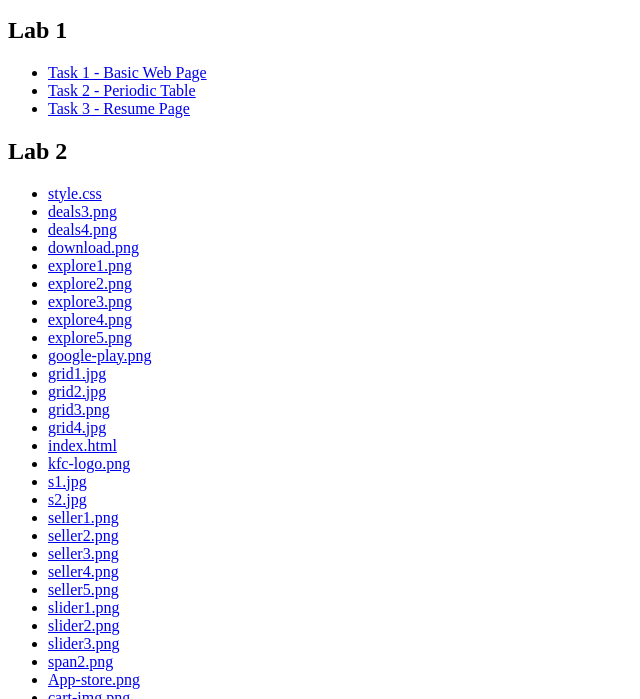
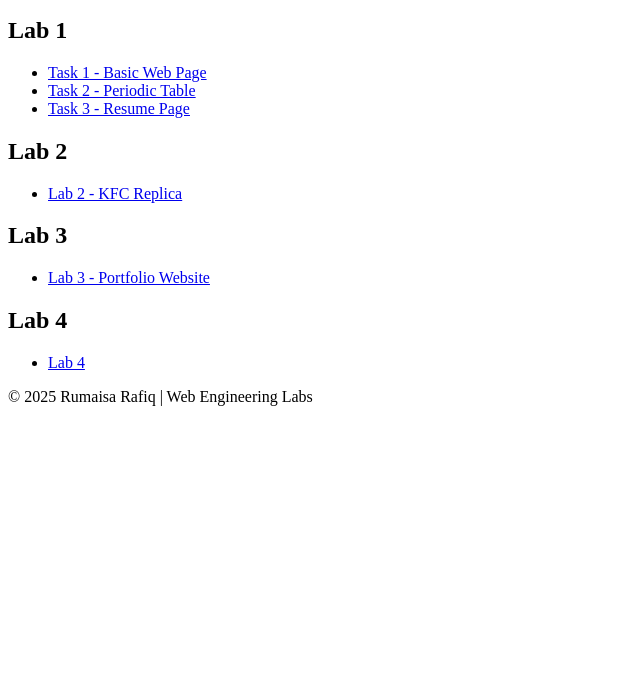
Before and after one commit to Rumaisa-Rafiq-codes/Web-Engineering-Labs, a plain HTML site: page index.html in a window 1280 px wide. Shown: the part 101-800 px from the top of the page, without its empty margins (0-640 px from the left). Drawn offline with Linux system fonts and the light colour scheme.

Commit message:
Update index.html

```diff
--- a/index.html
+++ b/index.html
@@ -19,42 +19,17 @@
 
     <h2>Lab 2</h2>
     <ul>
-        <li><a href="Lab2/style.css">style.css</a></li>
-        <li><a href="Lab2/deals3.png">deals3.png</a></li>
-        <li><a href="Lab2/deals4.png">deals4.png</a></li>
-        <li><a href="Lab2/download.png">download.png</a></li>
-        <li><a href="Lab2/explore1.png">explore1.png</a></li>
-        <li><a href="Lab2/explore2.png">explore2.png</a></li>
-        <li><a href="Lab2/explore3.png">explore3.png</a></li>
-        <li><a href="Lab2/explore4.png">explore4.png</a></li>
-        <li><a href="Lab2/explore5.png">explore5.png</a></li>
-        <li><a href="Lab2/google-play.png">google-play.png</a></li>
-        <li><a href="Lab2/grid1.jpg">grid1.jpg</a></li>
-        <li><a href="Lab2/grid2.jpg">grid2.jpg</a></li>
-        <li><a href="Lab2/grid3.png">grid3.png</a></li>
-        <li><a href="Lab2/grid4.jpg">grid4.jpg</a></li>
-        <li><a href="Lab2/index.html">index.html</a></li>
-        <li><a href="Lab2/kfc-logo.png">kfc-logo.png</a></li>
-        <li><a href="Lab2/s1.jpg">s1.jpg</a></li>
-        <li><a href="Lab2/s2.jpg">s2.jpg</a></li>
-        <li><a href="Lab2/seller1.png">seller1.png</a></li>
-        <li><a href="Lab2/seller2.png">seller2.png</a></li>
-        <li><a href="Lab2/seller3.png">seller3.png</a></li>
-        <li><a href="Lab2/seller4.png">seller4.png</a></li>
-        <li><a href="Lab2/seller5.png">seller5.png</a></li>
-        <li><a href="Lab2/slider1.png">slider1.png</a></li>
-        <li><a href="Lab2/slider2.png">slider2.png</a></li>
-        <li><a href="Lab2/slider3.png">slider3.png</a></li>
-        <li><a href="Lab2/span2.png">span2.png</a></li>
-        <li><a href="Lab2/App-store.png">App-store.png</a></li>
-        <li><a href="Lab2/cart-img.png">cart-img.png</a></li>
-        <li><a href="Lab2/deals1.png">deals1.png</a></li>
-        <li><a href="Lab2/deals2.png">deals2.png</a></li>
+        <li><a href="Lab2/">Lab 2 - KFC Replica</a></li>
     </ul>
 
     <h2>Lab 3</h2>
     <ul>
         <li><a href="Lab3/">Lab 3 - Portfolio Website</a></li>
+    </ul>
+
+    <h2>Lab 4</h2>
+    <ul>
+        <li><a href="Lab4/">Lab 4</a></li>
     </ul>
 
     <footer>
```
